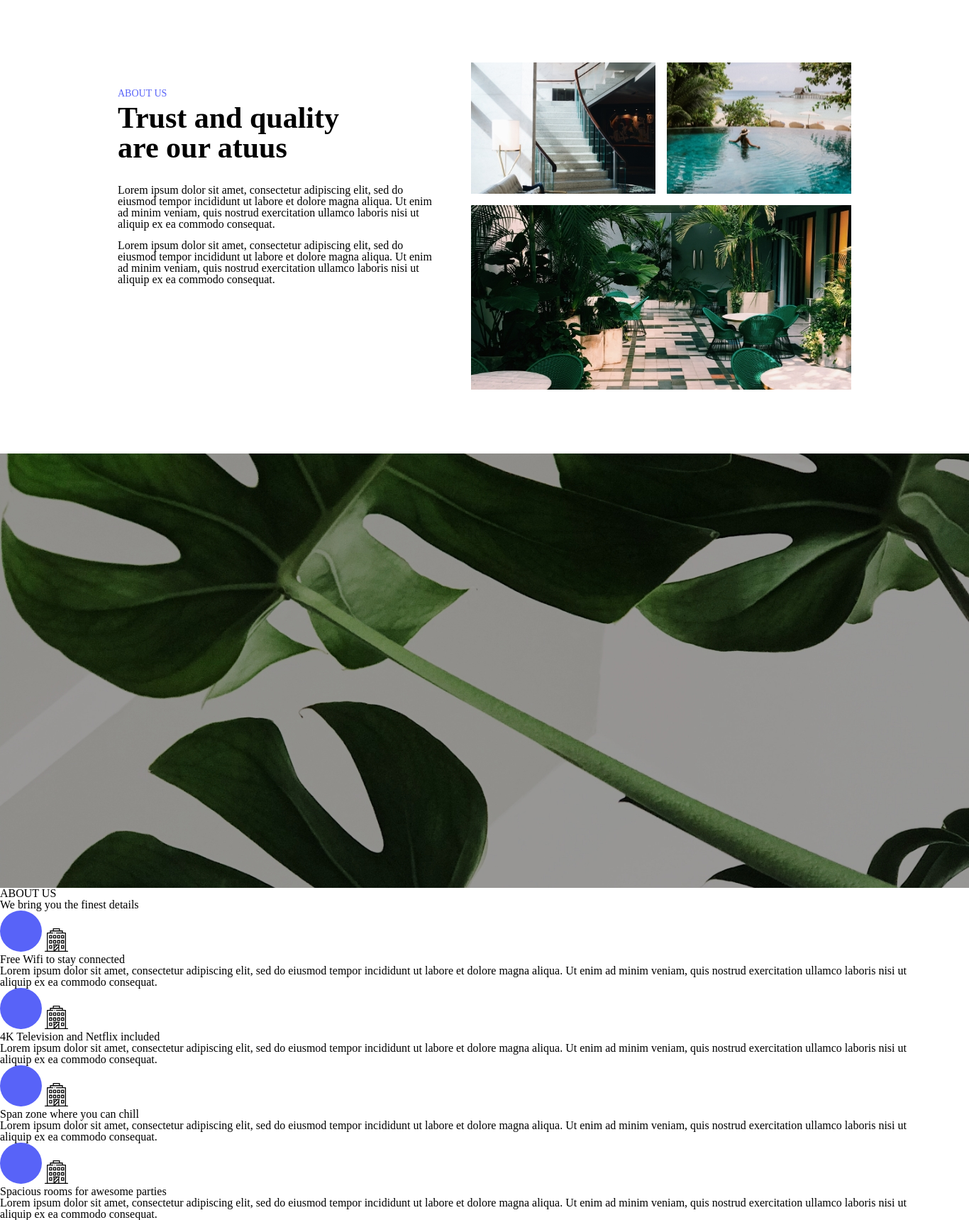
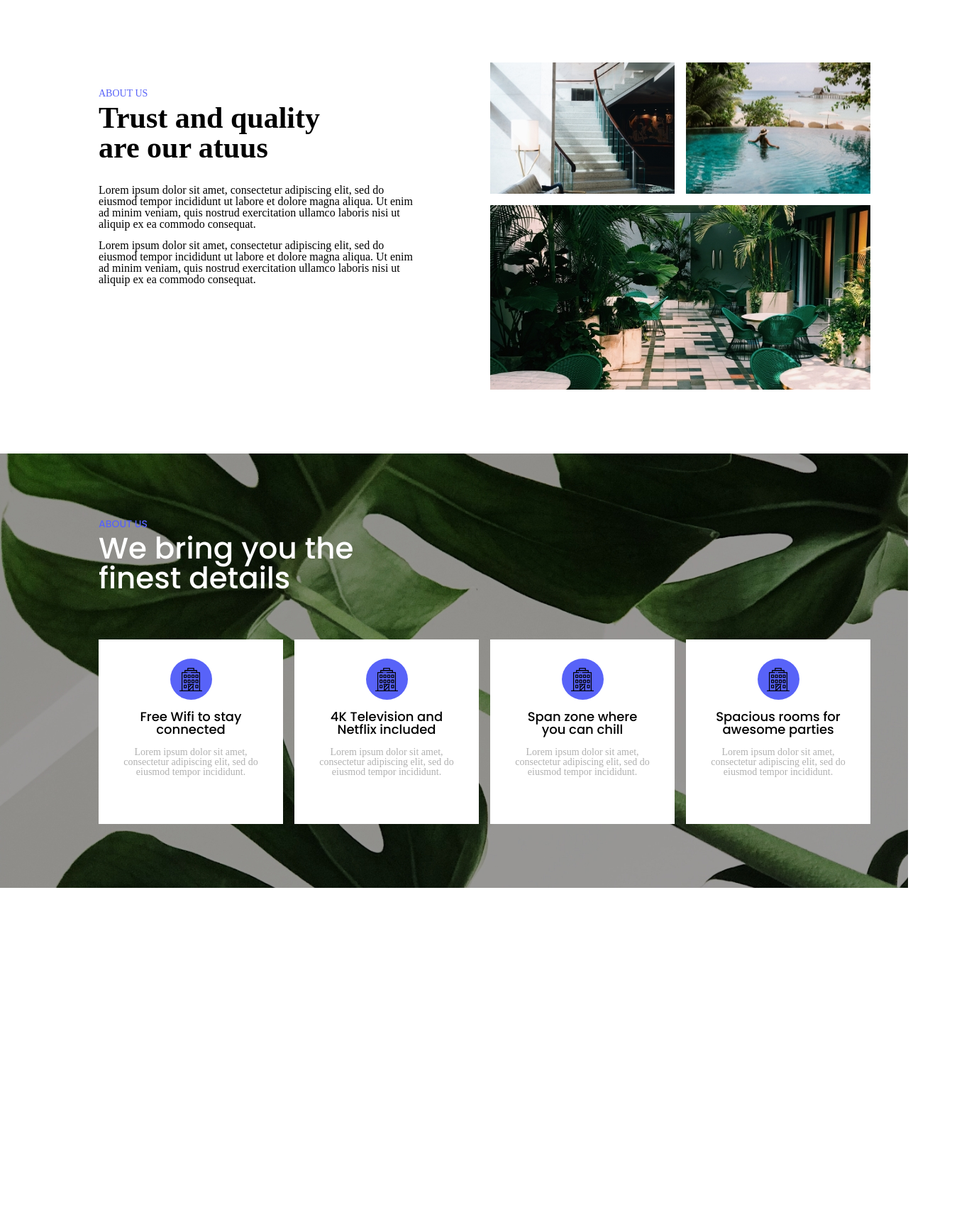
Before and after one commit to meginuroshvili/meginuroshvili9, a plain HTML site: page index.html in a window 1280 px wide. Shown: the part 326-2045 px from the top of the page at 71% size, 1366 px wide, since content can reach past the window. After the commit the page ends 1577 px from the top, so only its background shows below. Drawn offline with Linux system fonts and the light colour scheme.

Commit message:
add styles

```diff
--- a/index.html
+++ b/index.html
@@ -1,36 +1,41 @@
 <!DOCTYPE html>
 <html lang="en">
   <head>
-    <meta charset="UTF-8">
-    <meta name="viewport" content="width=device-width, initial-scale=1.0">
-    <link rel="stylesheet" href="styles/reset.css">
-    <link rel="stylesheet" href="styles/style.css">
-    <link rel="stylesheet" href="styles/responsive.css">
-    <link rel="preconnect" href="https://fonts.googleapis.com">
-    <link rel="preconnect" href="https://fonts.gstatic.com" crossorigin>
-    <link href="https://fonts.googleapis.com/css2?family=Poppins:wght@500&display=swap" rel="stylesheet">
-    <script src="https://kit.fontawesome.com/cb3b0ca82d.js" crossorigin="anonymous"></script>
+    <meta charset="UTF-8" />
+    <meta name="viewport" content="width=device-width, initial-scale=1.0" />
+    <link rel="stylesheet" href="styles/reset.css" />
+    <link rel="stylesheet" href="styles/style.css" />
+    <link rel="stylesheet" href="styles/responsive.css" />
+    <link rel="preconnect" href="https://fonts.googleapis.com" />
+    <link rel="preconnect" href="https://fonts.gstatic.com" crossorigin />
+    <link
+      href="https://fonts.googleapis.com/css2?family=Poppins:wght@500&display=swap"
+      rel="stylesheet"
+    />
+    <script
+      src="https://kit.fontawesome.com/cb3b0ca82d.js"
+      crossorigin="anonymous"
+    ></script>
     <title>Lesson9</title>
   </head>
   <body>
     <header class="header-wraper">
-        <div class="header-bg">
-        </div>
+      <div class="header-bg"></div>
       <div class="logo-navi">
-        <img class="logo" src="images/logo.svg" alt="logo">
+        <img class="logo" src="images/logo.svg" alt="logo" />
         <nav class="navi">
           <ul class="nav-ul">
             <li class="list">Home</li>
-                <div class="angle">
-                <li class="list">Rooms</li>
-                <i class="fas fa-angle-down"></i>
-            </div>
+            <li class="list">Rooms <i class="fas fa-angle-down"></i></li>
             <li class="list">Restaurant</li>
             <li class="list">About us</li>
             <li class="list">Blog</li>
             <li class="list">contact</li>
           </ul>
         </nav>
+        <div class="burger">
+            <i class="fas fa-bars"></i>
+        </div>
       </div>
       <h2 class="hdr1">About Us</h2>
       <div class="home-about">
@@ -39,54 +44,68 @@
         <h6 class="hdr6">About us</h6>
       </div>
     </header>
-    <section >
+    <section>
       <div class="section1">
         <div class="left-block">
           <h3 class="hdr3">ABOUT US</h3>
           <h4 class="hdr4">Trust and quality are our atuus</h4>
-            <p class="text1">Lorem ipsum dolor sit amet, consectetur adipiscing elit, sed do eiusmod tempor incididunt ut labore et dolore magna aliqua. Ut enim ad minim veniam, quis nostrud exercitation ullamco laboris nisi ut aliquip ex ea commodo consequat.</p>
-            <p class="text2">Lorem ipsum dolor sit amet, consectetur adipiscing elit, sed do eiusmod tempor incididunt ut labore et dolore magna aliqua. Ut enim ad minim veniam, quis nostrud exercitation ullamco laboris nisi ut aliquip ex ea commodo consequat.</p>
+          <p class="text1">
+            Lorem ipsum dolor sit amet, consectetur adipiscing elit, sed do
+            eiusmod tempor incididunt ut labore et dolore magna aliqua. Ut enim
+            ad minim veniam, quis nostrud exercitation ullamco laboris nisi ut
+            aliquip ex ea commodo consequat.
+          </p>
+          <p class="text2">
+            Lorem ipsum dolor sit amet, consectetur adipiscing elit, sed do
+            eiusmod tempor incididunt ut labore et dolore magna aliqua. Ut enim
+            ad minim veniam, quis nostrud exercitation ullamco laboris nisi ut
+            aliquip ex ea commodo consequat.
+          </p>
         </div>
         <div class="right-block">
           <div class="image1"></div>
           <div class="image2"></div>
           <div class="image3"></div>
-
-            </div>
-        </div>
-            <section>
-                <div class="section2">
-                    <div class="image4"></div>
-                <h3>ABOUT US</h3>
-                <h4>We bring you the finest details</h4>
-                <div>
-                    <img src="images/image6.svg" alt="icon">
-                    <img src="images/image7.svg" alt="icon1">
-                    <h5>Free Wifi to stay connected</h5>
-                    <p>Lorem ipsum dolor sit amet, consectetur adipiscing elit, sed do eiusmod tempor incididunt ut labore et dolore magna aliqua. Ut enim ad minim veniam, quis nostrud exercitation ullamco laboris nisi ut aliquip ex ea commodo consequat.</p>
-                </div>
-                <div>
-                    <img src="images/image6.svg" alt="icon">
-                    <img src="images/image7.svg" alt="icon1">
-                    <h5>4K Television and Netflix included</h5>
-                    <p>Lorem ipsum dolor sit amet, consectetur adipiscing elit, sed do eiusmod tempor incididunt ut labore et dolore magna aliqua. Ut enim ad minim veniam, quis nostrud exercitation ullamco laboris nisi ut aliquip ex ea commodo consequat.</p>
-                </div>
-                <div>
-                    <img src="images/image6.svg" alt="icon">
-                    <img src="images/image7.svg" alt="icon1">
-                    <h5>Span zone where you can chill</h5>
-                    <p>Lorem ipsum dolor sit amet, consectetur adipiscing elit, sed do eiusmod tempor incididunt ut labore et dolore magna aliqua. Ut enim ad minim veniam, quis nostrud exercitation ullamco laboris nisi ut aliquip ex ea commodo consequat.</p>
-                </div>
-                <div>
-                    <img src="images/image6.svg" alt="icon">
-                    <img src="images/image7.svg" alt="icon1">
-                    <h5>Spacious rooms for awesome parties</h5>
-                    <p>Lorem ipsum dolor sit amet, consectetur adipiscing elit, sed do eiusmod tempor incididunt ut labore et dolore magna aliqua. Ut enim ad minim veniam, quis nostrud exercitation ullamco laboris nisi ut aliquip ex ea commodo consequat.</p>
         </div>
       </div>
     </section>
+    <section>
+        <div class="container">
+        <div class="section-bg">
+        </div>
+        <h3 class="hdr7">ABOUT US</h3>
+        <h4 class="hdr8">We bring you the finest details</h4>
+        <div class="box-wraper">
+            <div class="box">
+                <div class="icon-div">
+                    <img src="images/image7.svg" alt="section-logo">
+                </div>
+                <h5 class="hdr9">Free Wifi to stay connected</h5>
+                <p class="text">Lorem ipsum dolor sit amet, consectetur adipiscing elit, sed do eiusmod tempor incididunt.</p>
+            </div>
+            <div class="box">
+                <div class="icon-div">
+                    <img src="images/image7.svg" alt="section-logo">
+                </div>
+                <h5 class="hdr9">4K Television and Netflix included</h5>
+                <p class="text">Lorem ipsum dolor sit amet, consectetur adipiscing elit, sed do eiusmod tempor incididunt.</p>
+            </div>
+            <div class="box">
+                <div class="icon-div">
+                    <img src="images/image7.svg" alt="section-logo">
+                </div>
+                <h5 class="hdr9">Span zone where you can chill</h5>
+                <p class="text">Lorem ipsum dolor sit amet, consectetur adipiscing elit, sed do eiusmod tempor incididunt.</p>
+            </div>
+            <div class="box">
+                <div class="icon-div">
+                    <img src="images/image7.svg" alt="section-logo">
+                </div>
+                <h5 class="hdr9">Spacious rooms for awesome parties</h5>
+                <p class="text">Lorem ipsum dolor sit amet, consectetur adipiscing elit, sed do eiusmod tempor incididunt.</p>
+            </div>
+        </div>
         </div>
     </section>
-
   </body>
 </html>
--- a/styles/responsive.css
+++ b/styles/responsive.css
@@ -0,0 +1,6 @@
+@media (max-width 720px) {
+    .box-wraper {
+        flex-direction: column;
+        align-items: center;
+    }
+}
--- a/styles/style.css
+++ b/styles/style.css
@@ -1,10 +1,8 @@
 /* header styles */
-.header-wraper {
-    position: relative;
-}
 .header-bg {
     background-image: url(../images/image1.jpg);
-    width: 1366px;
+    max-width: 1366px;
+    width: 100%;
     height: 324px;
     position: relative;
 }
@@ -19,7 +17,8 @@
     left: 139px;
 }
 .nav-ul {
-    width: 570px;
+    max-width: 570px;
+    width: 100%;
     display: flex;
     justify-content: space-between;
 }
@@ -29,11 +28,16 @@
 .list {
     color: #FFFFFF;
     font-size: 12px;
+    margin-left: 40px;
 }
 .list:hover {
     color: #5863F8;
     transition-delay: 0.1s;
     transition-timing-function: linear;
+}
+.list:nth-child(2) {
+    display: flex;
+    align-items: center;
 }
 .fa-angle-down {
     width: 6.94px;
@@ -63,8 +67,6 @@
     width: 1px;
     height: 19px;
     background-color: #FFFFFF;
-    /* margin-left: 14.5px;
-    margin-right: 16.5px; */
 }
 .home-about {
     display: flex;
@@ -72,7 +74,7 @@
     width: 136px;
     height: 21px;
     top: 222px;
-    left: 138px;
+    left: 139px;
     /* background-color: chartreuse; */
     justify-content: space-between;
 }
@@ -88,20 +90,24 @@
 .hdr6:nth-child(3) {
     width: 63px;
 }
+.burger {
+    display: none;
+    font-size: 30px;
+    color:cornsilk;
+}
 /* section 1 styles */
 .section1 {
-    /* margin-top: 90px;
-    margin-left: 139px; */
     margin: 90px 0 90px 139px;
     max-width: 1088px;
     width: 100%;
     height: 461px;
     display: flex;
-    justify-content: space-around;
+    justify-content: space-between;
     align-items: center;
 }
 .left-block {
-    width: 444px;
+    max-width: 444px;
+    width: 100%;
     height: 388px;
 }
 .hdr3 {
@@ -111,21 +117,25 @@
     font-size: 14px;
 }
 .hdr4 {
-    width: 374px;
+    max-width: 374px;
+    width: 100%;
     height: 115px;
     font-size: 42px;
     font-weight: bold;
 }
 .text1 {
-    width: 444px;
+    max-width: 444px;
+    width: 100%;
     height: 78px;
 }
 .text2 {
-    width: 444px;
+    max-width: 444px;
+    width: 100%;
     height: 84px;
 }
 .right-block {
-    width: 536px;
+    max-width: 536px;
+    width: 100%;
     height: 461px;
     display: flex;
     flex-wrap: wrap;
@@ -143,13 +153,88 @@
 }
 .image3 {
     background-image: url(../images/image4.jpg);
-    width: 536px;
+    max-width: 536px;
+    width: 100%;
     height: 260px;
     margin-top: 16px;
 }
 /* section 2 styles */
-.image4 {
+.container {
+    position: relative;
+}
+.section-bg {
     background-image: url(../images/image5.jpg);
-    width: 1366px;
+    max-width: 1366px;
+    width: 100%;
     height: 612px;
+    /* position: relative; */
 }
+.hdr7 {
+    position:absolute;
+    width: 70px;
+    height: 20px;
+    top: 92px;
+    left: 139px;
+    color: #5863F8;
+    font-size: 14px;
+    font-family: 'Poppins', sans-serif;
+}
+.hdr8 {
+    position: absolute;
+    max-width: 376px;
+    width: 100%;
+    height: 115px;
+    top: 113px;
+    left: 139px;
+    font-size: 42px;
+    color: #FFFFFF;
+    font-family: 'Poppins', sans-serif;
+}
+.box-wraper {
+    max-width: 1088px;
+    width: 100%;
+    height: 260px;
+    display: flex;
+    justify-content: space-between;
+    position: absolute;
+    top: 262px;
+    left: 139px;
+    flex-wrap: wrap;
+}
+.box {
+    width: 260px;
+    height: 260px;
+    display: flex;
+    flex-direction: column;
+    align-items: center;
+    background-color: #FFFFFF;
+    padding-top: 27px;
+}
+.icon-div {
+    background-color: #5863F8;
+    width: 59px;
+    height: 58px;
+    border-radius: 50%;
+    position: relative;
+    align-items: center;
+}
+.box img {
+    position: absolute;
+    top: 13px;
+    left: 13px;
+}
+.hdr9 {
+    margin-top: 15px;
+    width: 188px;
+    height: 52px;
+    text-align: center;
+    font-size: 18px;
+    font-family: 'Poppins', sans-serif;
+}
+.text {
+    width: 221px;
+    height: 62px;
+    text-align: center;
+    font-size: 14px;
+    color: #B1B1B1;
+}
```
Also changed, not shown: images/image1.jpg, images/image6.svg (deleted), 2 other files. Lines whose indentation alone changed are shown as unchanged.
